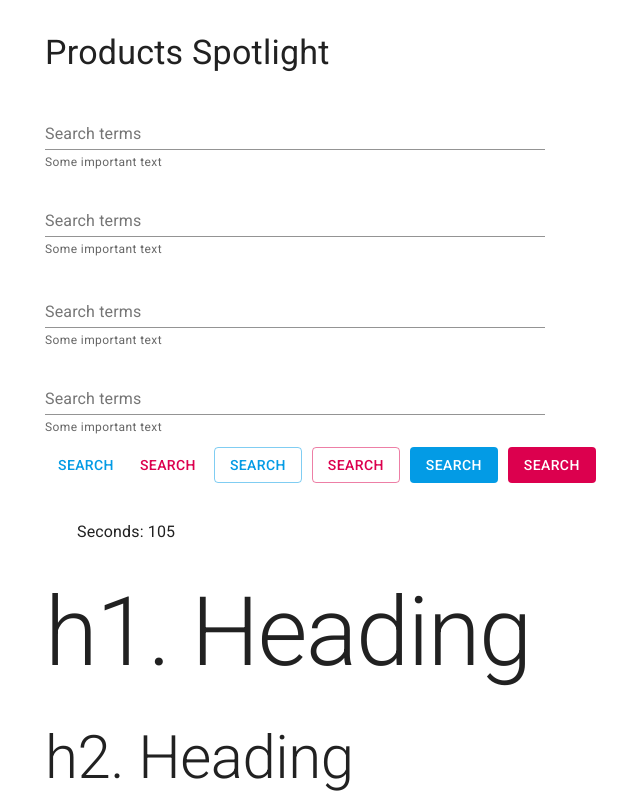
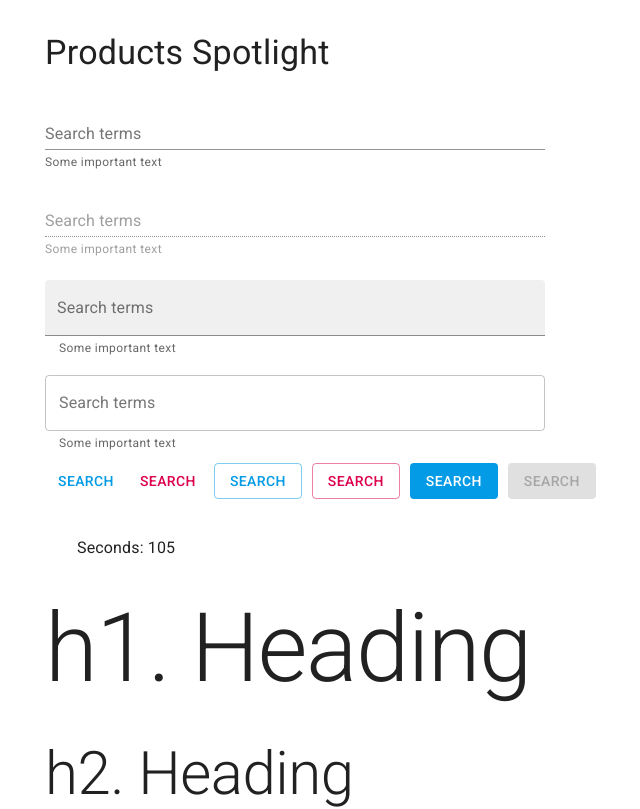
Before and after one commit to rezakalfane/react-app-ts, a React (Create React App) app: page / in a window 1280 px wide. Shown: the top 809 px of the page, without its empty margins (51-691 px from the left). Built offline with nearby package versions, Linux system fonts and the light colour scheme.

Commit message:
Form updated

```diff
--- a/src/App.tsx
+++ b/src/App.tsx
@@ -1,17 +1,17 @@
-import React from 'react';
-import Container from '@material-ui/core/Container';
-import Typography from '@material-ui/core/Typography';
-import Box from '@material-ui/core/Box';
+import React from "react";
+import Container from "@material-ui/core/Container";
+import Typography from "@material-ui/core/Typography";
+import Box from "@material-ui/core/Box";
 import { Timer } from "./Timer";
-import TextField from '@material-ui/core/TextField';
-import Button from '@material-ui/core/Button';
-import Grid  from '@material-ui/core/Grid';
-import FormControl  from '@material-ui/core/FormControl';
+import TextField from "@material-ui/core/TextField";
+import Button from "@material-ui/core/Button";
+import Grid from "@material-ui/core/Grid";
+import FormControl from "@material-ui/core/FormControl";
 
 export function App() {
   return (
     <Container maxWidth="lg">
-      <Box sx={{m:4}}>
+      <Box sx={{ m: 4 }}>
         <Typography variant="h4" component="div" gutterBottom>
           Products Spotlight
         </Typography>
@@ -28,6 +28,7 @@ export function App() {
           <Grid item>
             <TextField
               margin="dense"
+              disabled
               id="standard-helperText"
               label="Search terms"
               variant="standard"
@@ -39,7 +40,7 @@ export function App() {
               margin="normal"
               id="standard-helperText"
               label="Search terms"
-              variant="standard"
+              variant="filled"
               helperText="Some important text"
             />
           </Grid>
@@ -48,21 +49,34 @@ export function App() {
               margin="dense"
               id="standard-helperText"
               label="Search terms"
-              variant="standard"
+              variant="outlined"
               helperText="Some important text"
             />
           </Grid>
           <Grid item>
             <Button>Search</Button>
             <Button color="secondary">Search</Button>
-            <Button color="primary" variant="outlined">Search</Button>
-            <Button color="secondary" variant="outlined">Search</Button>
-            <Button color="primary" disableElevation variant="contained">Search</Button>
-            <Button color="secondary" disableElevation variant="contained">Search</Button>
+            <Button color="primary" variant="outlined">
+              Search
+            </Button>
+            <Button color="secondary" variant="outlined">
+              Search
+            </Button>
+            <Button color="primary" disableElevation variant="contained">
+              Search
+            </Button>
+            <Button
+              disabled
+              color="secondary"
+              disableElevation
+              variant="contained"
+            >
+              Search
+            </Button>
           </Grid>
         </FormControl>
-        <Box sx={{m:4}}>
-          <Timer initialValue={100}/>
+        <Box sx={{ m: 4 }}>
+          <Timer initialValue={100} />
         </Box>
         <Typography variant="h1" component="div" gutterBottom>
           h1. Heading
@@ -83,24 +97,24 @@ export function App() {
           h6. Heading
         </Typography>
         <Typography variant="subtitle1" gutterBottom component="div">
-        subtitle1. Lorem ipsum dolor sit amet, consectetur adipisicing elit. Quos
-        blanditiis tenetur
+          subtitle1. Lorem ipsum dolor sit amet, consectetur adipisicing elit.
+          Quos blanditiis tenetur
         </Typography>
         <Typography variant="subtitle2" gutterBottom component="div">
-        subtitle2. Lorem ipsum dolor sit amet, consectetur adipisicing elit. Quos
-        blanditiis tenetur
+          subtitle2. Lorem ipsum dolor sit amet, consectetur adipisicing elit.
+          Quos blanditiis tenetur
         </Typography>
         <Typography variant="body1" gutterBottom>
           body1. Lorem ipsum dolor sit amet, consectetur adipisicing elit. Quos
-        blanditiis tenetur unde suscipit, quam beatae rerum inventore consectetur,
-        neque doloribus, cupiditate numquam dignissimos laborum fugiat deleniti? Eum
-        quasi quidem quibusdam.
+          blanditiis tenetur unde suscipit, quam beatae rerum inventore
+          consectetur, neque doloribus, cupiditate numquam dignissimos laborum
+          fugiat deleniti? Eum quasi quidem quibusdam.
         </Typography>
         <Typography variant="body2" gutterBottom>
           body2. Lorem ipsum dolor sit amet, consectetur adipisicing elit. Quos
-        blanditiis tenetur unde suscipit, quam beatae rerum inventore consectetur,
-        neque doloribus, cupiditate numquam dignissimos laborum fugiat deleniti? Eum
-        quasi quidem quibusdam.
+          blanditiis tenetur unde suscipit, quam beatae rerum inventore
+          consectetur, neque doloribus, cupiditate numquam dignissimos laborum
+          fugiat deleniti? Eum quasi quidem quibusdam.
         </Typography>
         <Typography variant="button" display="block" gutterBottom>
           button text
--- a/tsconfig.json
+++ b/tsconfig.json
@@ -18,7 +18,7 @@
     "resolveJsonModule": true,
     "isolatedModules": true,
     "noEmit": true,
-    "jsx": "react-jsx"
+    "jsx": "react"
   },
   "include": [
     "src"
```
Lines whose indentation alone changed are shown as unchanged.
